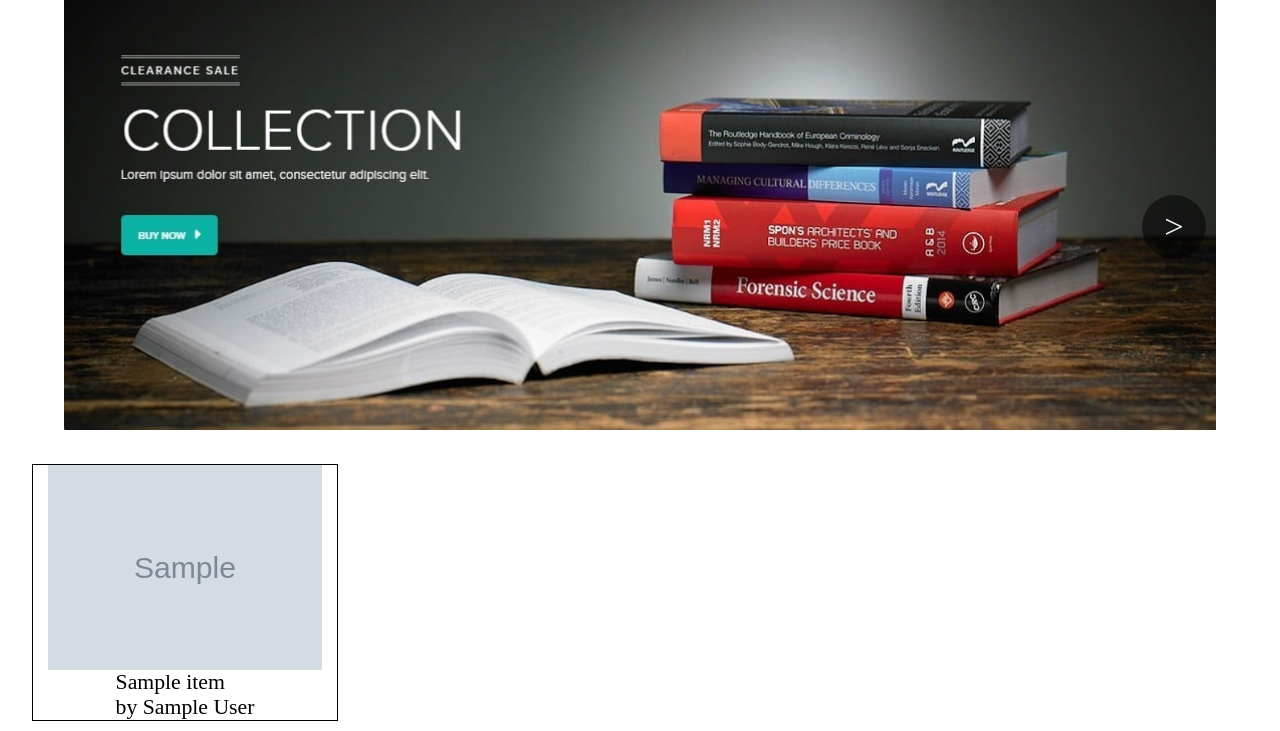
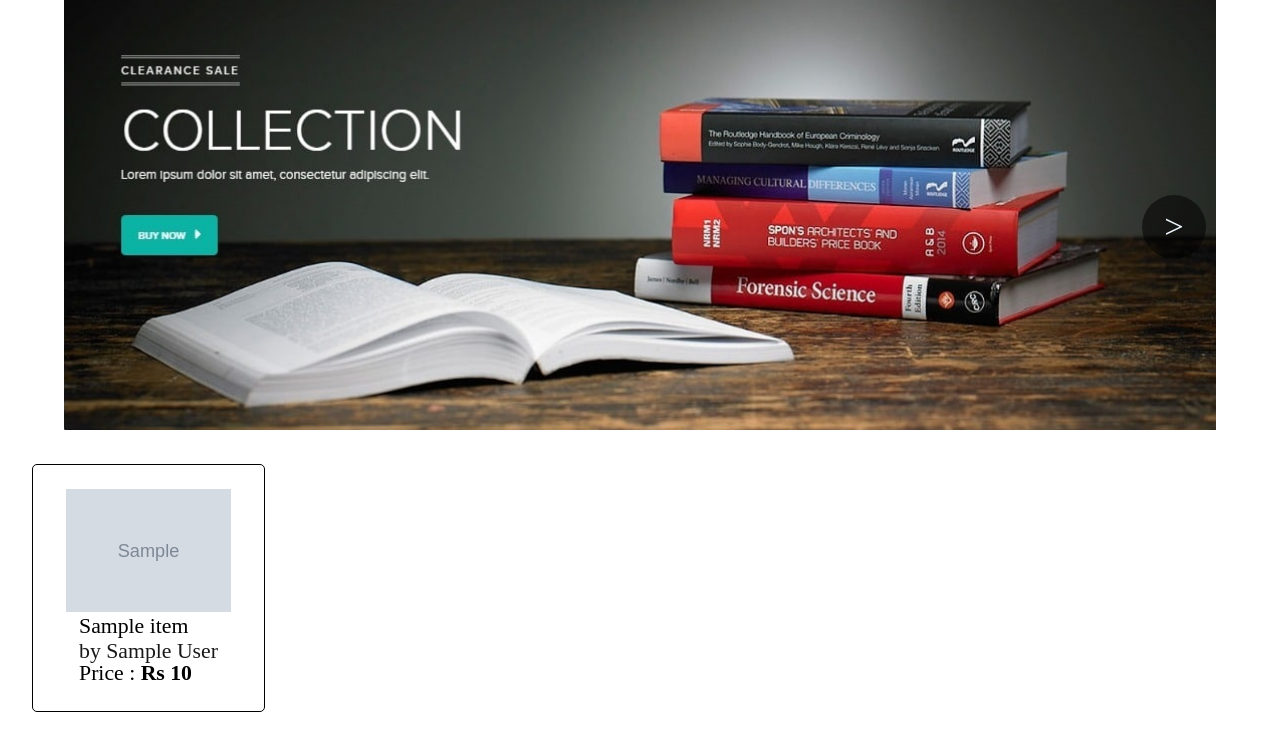
Before and after one commit to Riosumit/book_store, a Django app: template templates/store.html in a window 1280 px wide. Shown: the part 82-813 px from the top of the page. Run offline with Django 4.2, Linux system fonts and the light colour scheme; the template is opened without the code that fills it: most values are stand-ins (such as "Sample title", 1, 10 or a date in 2020); grey boxes marked "Sample" are stand-in pictures; parts of the project's set-up code (start-up, migrations or seed data) failed here and were passed over.

Commit message:
fixed media

```diff
--- a/static/css/style.css
+++ b/static/css/style.css
@@ -96,13 +96,15 @@ nav{
 }
 .item_box{
     border: 1px solid black;
-    width: 25%;
+    width: 15%;
     display: flex;
     flex-direction: column;
     align-items: center;
     font-size: 1.7vw;
+    padding: 2%;
+    border-radius: 5px;
 }
 .item_box img{
-    max-width: 90%;
-    height: auto;
+    width: 90%;
+    max-height: auto;
 }
--- a/templates/store.html
+++ b/templates/store.html
@@ -20,7 +20,7 @@
         {% for i in items %}
             <div class="item_box">
                 <img src="/media/{{i.img}}" alt="">
-                {{i.book_name}}<br>by {{i.author}}
+                <div class="details"><p style="line-height: 1.3em !important; max-height: 2.6em;">{{i.book_name}}</p><p style="line-height: 1em !important; max-height: 2.3em; opacity: 0.9;">by {{i.Author}}</p><p style="line-height: 1.1em !important;max-height: 2.4em;">Price : <b>Rs {{i.price}}</b> </p></div>
             </div>
         {% endfor %}
     </div>
```
